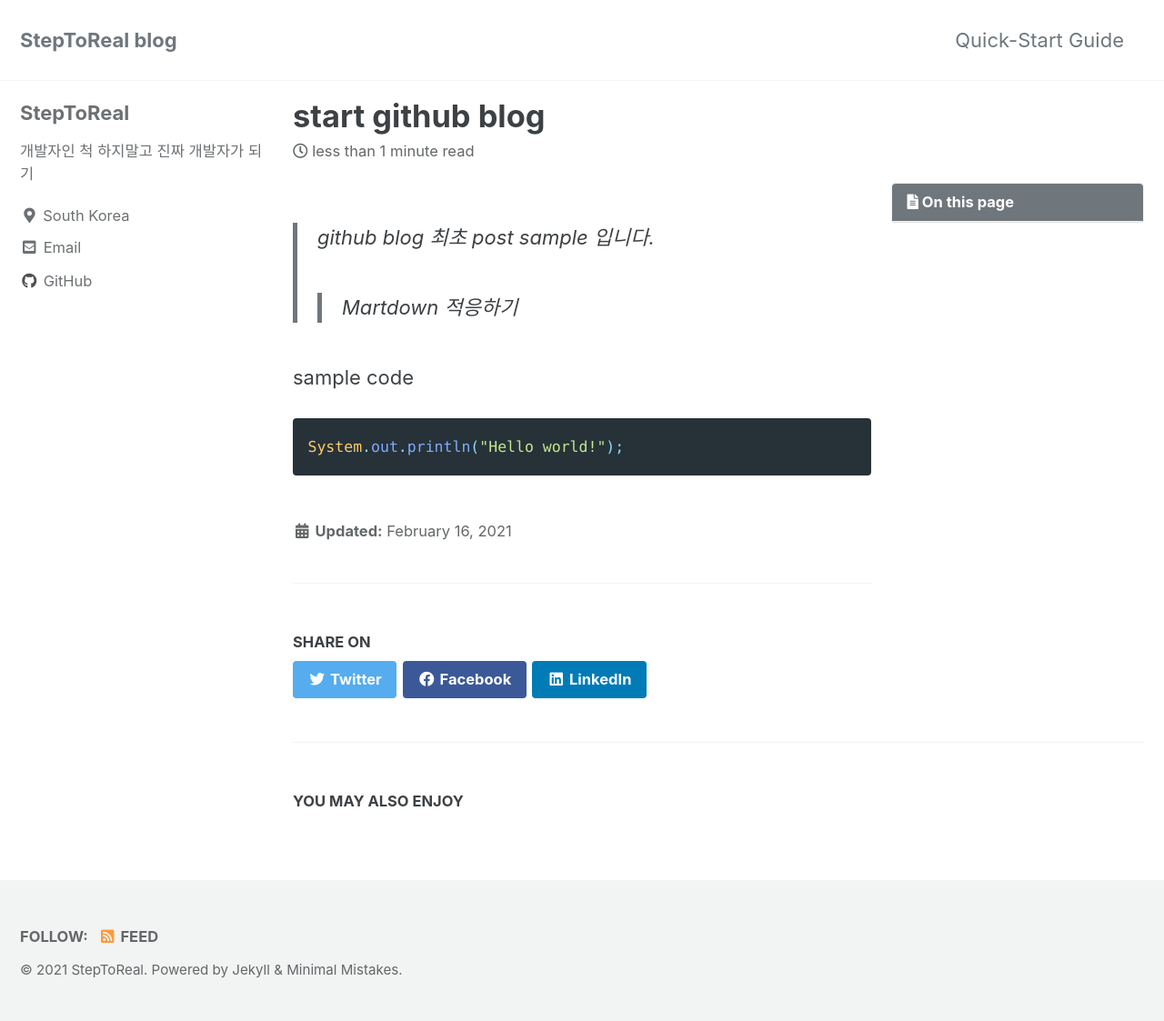
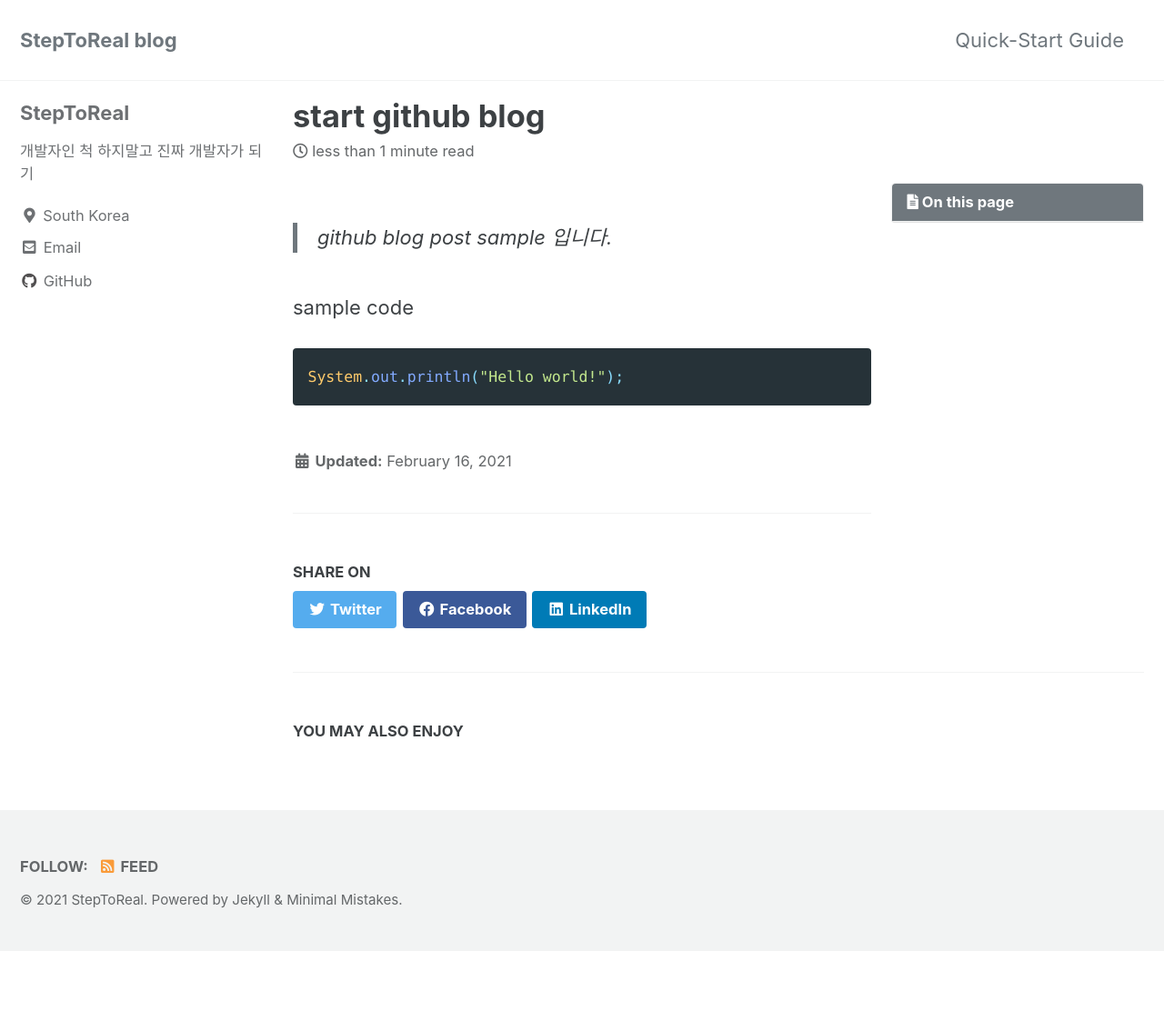
Before and after one commit to StepToReal/StepToReal.github.io, a Jekyll site: the page built from _posts/2021-02-16-Start github blog.md, in a window 1280 px wide. Shown: the whole page at 91% size. Built offline with Jekyll 4.4.1, drawn with Linux system fonts in a browser that asks for light colours; cached includes are drawn as plain includes; after the commit the page ends 1046 px from its top, so only the background shows below that.

Commit message:
post 및 config 수정

````diff
--- a/_config.yml
+++ b/_config.yml
@@ -96,7 +96,7 @@ analytics:
 author:
   name             : "StepToReal"
   avatar           : # path of avatar image, e.g. "/assets/images/bio-photo.jpg"
-  bio              : "개발자인 척 하지말고 진짜 개발자가 되기"
+  bio              : "개발자인 척 하지말고 \n 진짜 개발자가 되기"
   location         : "South Korea"
   email            :
   links:
--- a/_posts/2021-02-16-Start github blog.md
+++ b/_posts/2021-02-16-Start github blog.md
@@ -3,8 +3,7 @@ title: "start github blog"
 last_modified_at: 2021-02-16T23:01:00
 toc: true
 ---
->github blog 최초 post sample 입니다.
->   >Martdown 적응하기
+>github blog post sample 입니다.
 
 sample code
 ```java
````
